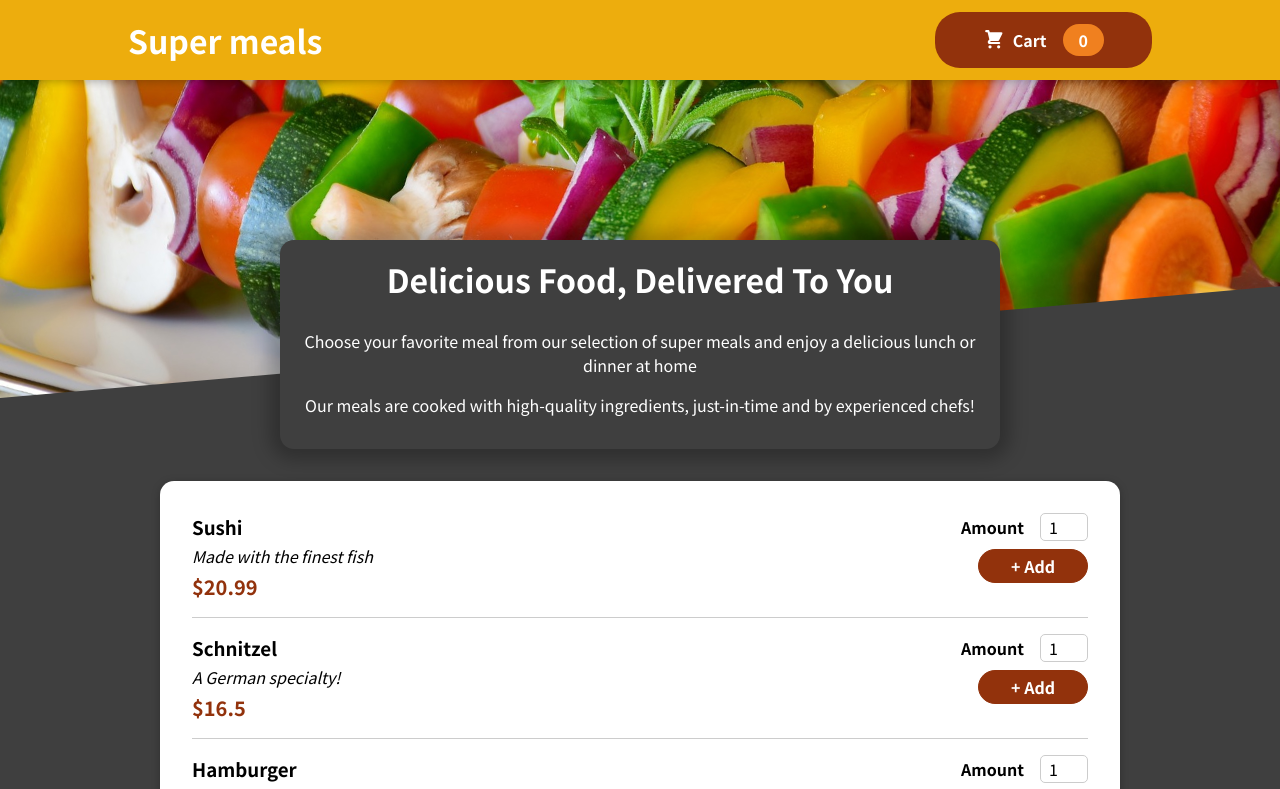
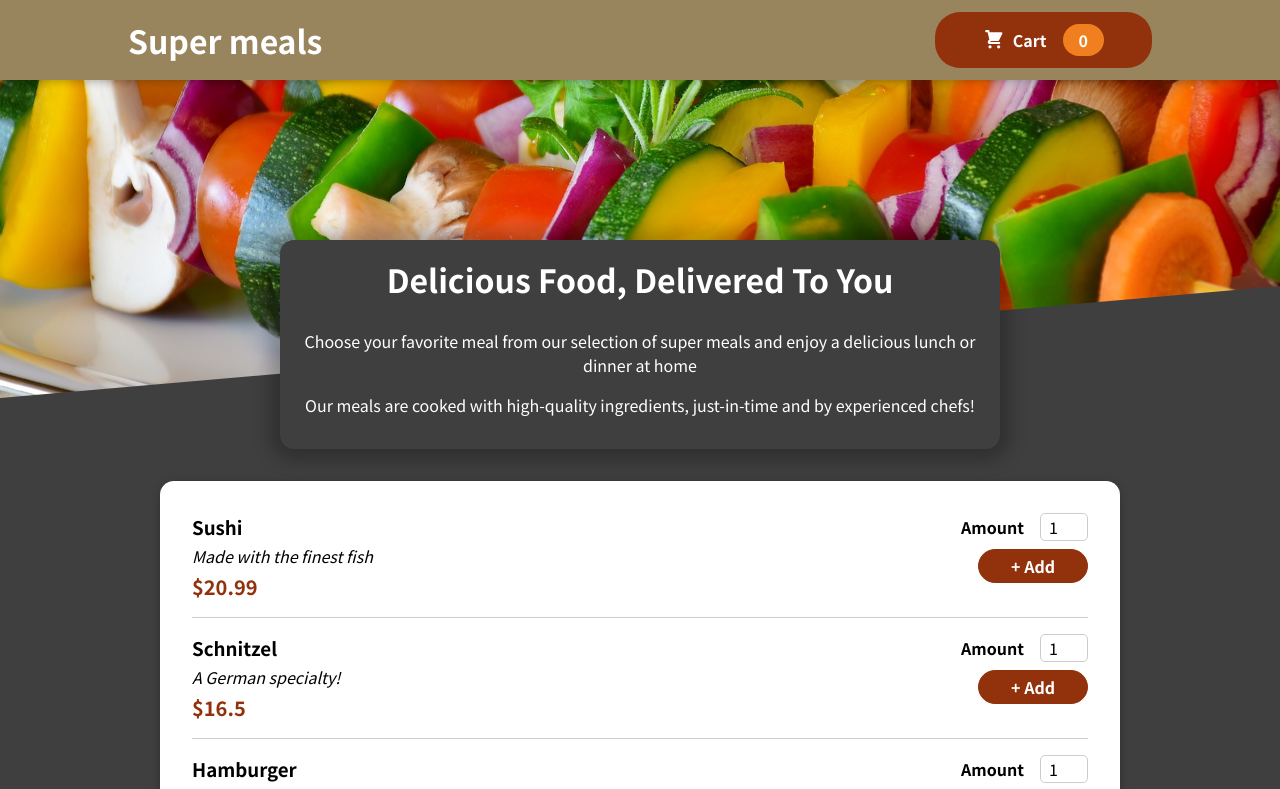
Before and after one commit to NRO1/FoodOrderDemoReact, a React (Create React App) app: page / in a window 1280 px wide. Shown: the top 789 px of the page. Built offline with nearby package versions, Linux system fonts and the light colour scheme.

Commit message:
chnage test

```diff
--- a/src/components/Layout/Header.module.css
+++ b/src/components/Layout/Header.module.css
@@ -4,7 +4,8 @@
   left: 0;
   width: 100%;
   height: 5rem;
-  background-color: #edad0d;
+  /*background-color: #edad0d;*/
+  background-color: #99855d;
   color: white;
   display: flex;
   justify-content: space-between;
```
